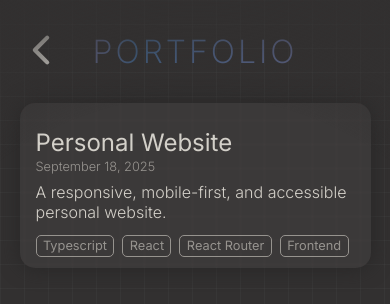
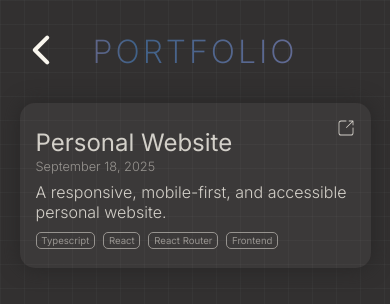
Before and after one commit to dylinh/personal-site, a React (Vite) app: page /portfolio in a window 390 px wide. Shown: the top 304 px of the page. Built offline with nearby package versions, Linux system fonts and the light colour scheme.

Commit message:
update tablets

```diff
--- a/index.css
+++ b/index.css
@@ -16,11 +16,20 @@ body {
     z-index: 0;
 }
 
-body::after {
+.after-effect {
+  position: relative; /* important! so ::after is scoped */
+  overflow: hidden;   /* optional: prevents bleed outside container */
+}
+
+.after-effect::after {
   content: "";
-  position: fixed;
+  position: absolute; /* relative to .after-effect now */
   inset: 0;
-  background: radial-gradient(circle, rgba(255,255,255,0) 70%, rgba(50, 48, 48, 1) 100%);
+  background: radial-gradient(
+    circle,
+    rgba(255,255,255,0) 70%,
+    rgba(50, 48, 48, 1) 100%
+  );
   pointer-events: none;
   z-index: 1;
 }
@@ -35,7 +44,7 @@ h1 {
     padding-top: 0.5em;
     margin: 0;
     font-weight: 400;
-    font-size: 15vw;
+    font-size: 19vw;
     letter-spacing: .09em;
     line-height: 1.5em;
 }
@@ -58,6 +67,7 @@ h1 {
     border-radius: 2px;
     letter-spacing: 0.3em;
     margin-bottom: 2em;
+
 }
 
 @keyframes animatedTextGradient {
@@ -77,6 +87,21 @@ h1 {
         #dc7c91 75%,
         #d4758a 75%,
         #406188
+    );
+    background-size: 200% auto;
+    background-clip: text;
+    -webkit-text-fill-color: transparent;
+    animation: animatedTextGradient 3s linear infinite;
+}
+
+.text-animation2{
+        background: linear-gradient(
+        90deg,
+        #ffffff,
+        #e3e2e4 50%,
+        #d2cfcf 75%,
+        #d0cdcd 75%,
+        #ffffff
     );
     background-size: 200% auto;
     background-clip: text;
@@ -179,7 +204,8 @@ footer{
     padding: 0.3em 1em;
     border-radius: 15px;
     overflow: auto;
-    margin-bottom: 0.5em
+    margin-bottom: 0.5em;
+    position: relative;
 }
 
 .blog-card-title{
@@ -245,8 +271,9 @@ footer{
     display: flex;
     gap: 0.5rem;
     padding-bottom: 0.5em;
-    font-size: 0.8rem;
+    font-size: 0.6rem;
     opacity: 60%;
+    margin-bottom: 1em;
 
 }
 
@@ -255,3 +282,31 @@ footer{
     border-radius: 5px;
     padding: 0.2em 0.5em;
 }
+
+.share-icon{
+    position: absolute;
+    top: 15px;
+    right: 15px;
+}
+
+.blog-card-arrow{
+    position: absolute;
+    bottom: 12px;
+    right: 15px;
+}
+
+@media (min-width: 768px) and (max-width: 1024px) {
+    .about-img{
+        width: 30%;
+        margin-bottom: 2em;
+    }
+
+    .about-title{
+        font-size: 3rem;
+    }
+
+    .about-container{
+        margin: 0 5em;
+    }
+
+}
--- a/src/blogPosts/Frontend.tsx
+++ b/src/blogPosts/Frontend.tsx
@@ -3,7 +3,7 @@ import BackButton from "../components/BackButton"
 export default function Frontend(){
     return (
         <>
-        <BackButton/>
+        <BackButton path="/blog"/>
         <div className="blog-post-container fade-in">
             <h2 className="blog-post-title">4 Months of Frontend Development</h2>
             <h3 className="blog-post-date">September 13, 2025</h3>
--- a/src/blogPosts/SocialMedia.tsx
+++ b/src/blogPosts/SocialMedia.tsx
@@ -3,7 +3,7 @@ import BackButton from "../components/BackButton"
 export default function SocialMedia(){
     return (
         <>
-        <BackButton/>
+        <BackButton path="/blog"/>
         <div className="blog-post-container fade-in">
             <h2 className="blog-post-title">100 Days Without Social Media</h2>
             <h3 className="blog-post-date">September 2, 2025</h3>
--- a/src/components/BackButton.tsx
+++ b/src/components/BackButton.tsx
@@ -1,9 +1,9 @@
 import { IoChevronBack } from "react-icons/io5"
 import { Link } from "react-router"
 
-export default function BackButton(){
+export default function BackButton({path}:{path: string}){
     return (
-        <Link to="/">
+        <Link to={path}>
             <button className="back-btn">
                 <IoChevronBack size={44} color="#F9F6EE"/>
             </button>
--- a/src/components/BlogCard.tsx
+++ b/src/components/BlogCard.tsx
@@ -1,4 +1,6 @@
 import { Link } from "react-router"
+import { HiChevronDoubleRight } from "react-icons/hi2";
+import { BsChevronRight } from "react-icons/bs";
 
 type BlogCardProps = {
     title: string,
@@ -15,6 +17,7 @@ export default function BlogCard({title, desc, path, date, className}: BlogCardP
                 <h2 className="blog-card-title">{title}</h2>
                 <p className="blog-card-date">{date}</p>
                 <h3 className="blog-card-desc">{desc}</h3>
+                <BsChevronRight size="20" className="blog-card-arrow"/>
             </div>
         </Link>
     )
--- a/src/components/ProjectCard.tsx
+++ b/src/components/ProjectCard.tsx
@@ -1,25 +1,30 @@
+import { CiShare1 } from "react-icons/ci"
+
 type ProjectCardProps = {
     title: string,
     date: string,
     desc: string,
-    tags: string[]
+    tags: string[],
+    path: string
 }
 
-export default function ProjectCard({title, date, desc, tags}: ProjectCardProps){
-    let tag = ["Typescript", "React", "React Router", "Frontend"]
-    const tagElements = tag.map((element) => {
+export default function ProjectCard({title, date, desc, tags, path}: ProjectCardProps){
+    const tagElements = tags.map((element) => {
         return (
             <span className="project-tag">{element}</span>
     )})
 
     return (
-        <div className="blog-card">
-            <h2 className="blog-card-title">Personal Website</h2>
-            <p className="blog-card-date">September 18, 2025</p>
-            <p className="blog-card-desc">A responsive, mobile-first, and accessible personal website.</p>
-            <div className="tag-container">
-                {tagElements}
+        <a href={path} target="_blank" rel="noopener noreferrer">
+            <div className="blog-card">
+                <h2 className="blog-card-title">{title}</h2>
+                <p className="blog-card-date">{date}</p>
+                <p className="blog-card-desc">{desc}</p>
+                <div className="tag-container">
+                    {tagElements}
+                </div>
+                <CiShare1 size="20" className="share-icon"/>
             </div>
-        </div>
+        </a>
     )
 }
--- a/src/pages/About.tsx
+++ b/src/pages/About.tsx
@@ -5,7 +5,7 @@ import BackButton from "../components/BackButton";
 export default function About(){
     return(
             <>
-                    <BackButton/>
+                    <BackButton path={"/"}/>
                     <div className="about-container">
                         <p className="about-title text-animation">ABOUT</p>
                         <div className="fade-in">
@@ -18,7 +18,6 @@ export default function About(){
                             </div>
                         </div>
                     </div>
-                    <Footer/>
             </>
     )
 }
--- a/src/pages/Blog.tsx
+++ b/src/pages/Blog.tsx
@@ -1,5 +1,6 @@
 import BackButton from "../components/BackButton";
 import BlogCard from "../components/BlogCard";
+import Footer from "../components/Footer";
 
 const blogPostsWithPath = [
     {
@@ -17,7 +18,7 @@ const blogPostsWithPath = [
 export default function Blog(){
     return (
         <>
-            <BackButton/>
+            <BackButton path="/"/>
             <p className="about-title text-animation">BLOG</p>
             <div className="blog-card-container fade-in">
                 {
--- a/src/pages/Portfolio.tsx
+++ b/src/pages/Portfolio.tsx
@@ -4,10 +4,10 @@ import ProjectCard from "../components/ProjectCard"
 export default function Portfolio(){
     return (
         <>
-            <BackButton/>
+            <BackButton path="/"/>
             <p className="about-title text-animation">PORTFOLIO</p>
-            <div className="blog-card-container">
-                <ProjectCard/>
+            <div className="blog-card-container fade-in">
+                <ProjectCard desc="A responsive, mobile-first, and accessible personal website." date="September 18, 2025" title="Personal Website" tags={["Typescript", "React", "React Router", "Frontend"]} path="https://github.com/dylinh/personal-site" />
             </div>
         </>
     )
```
Also changed, not shown: src/pages/Home.tsx (+5 -4 lines).
